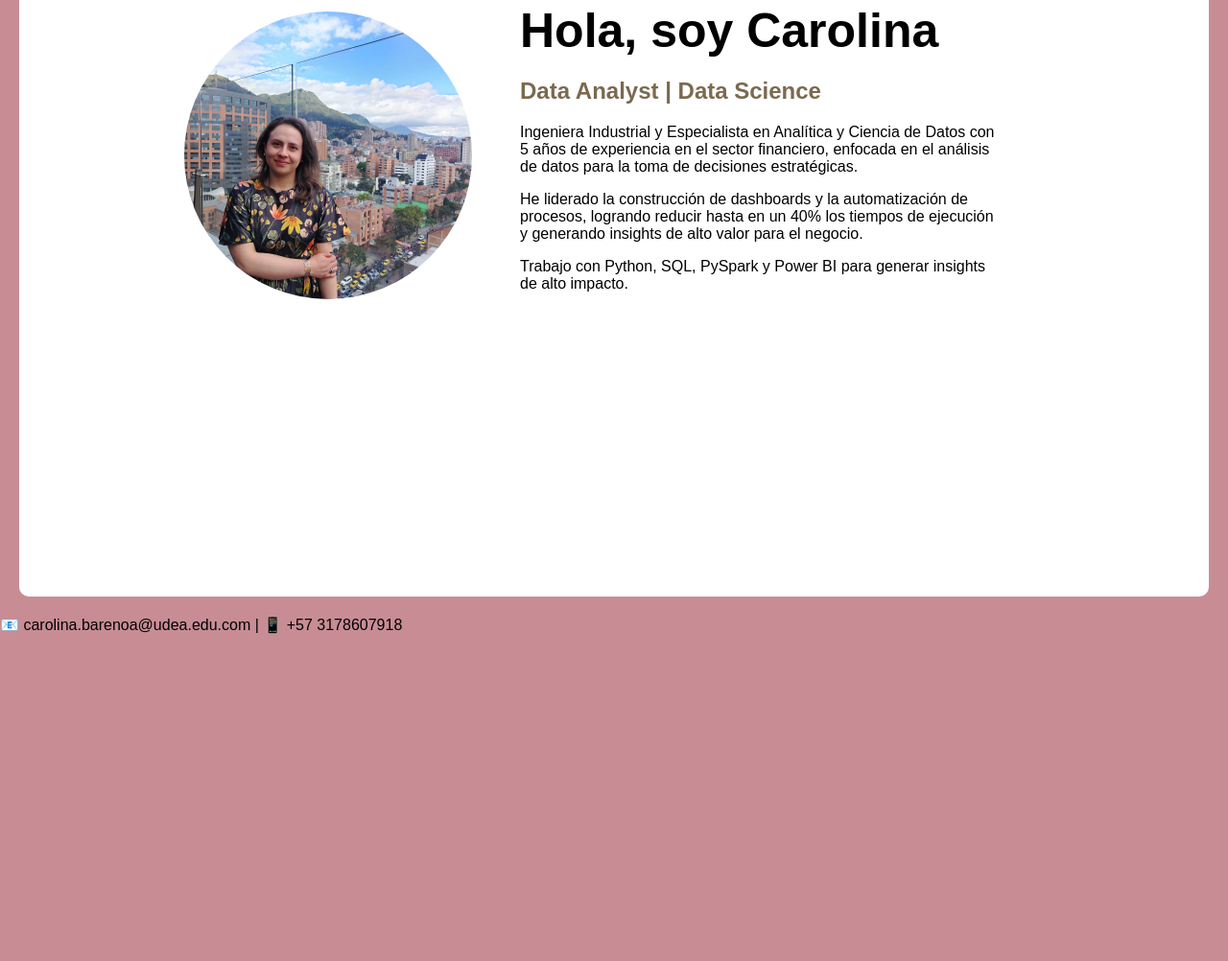
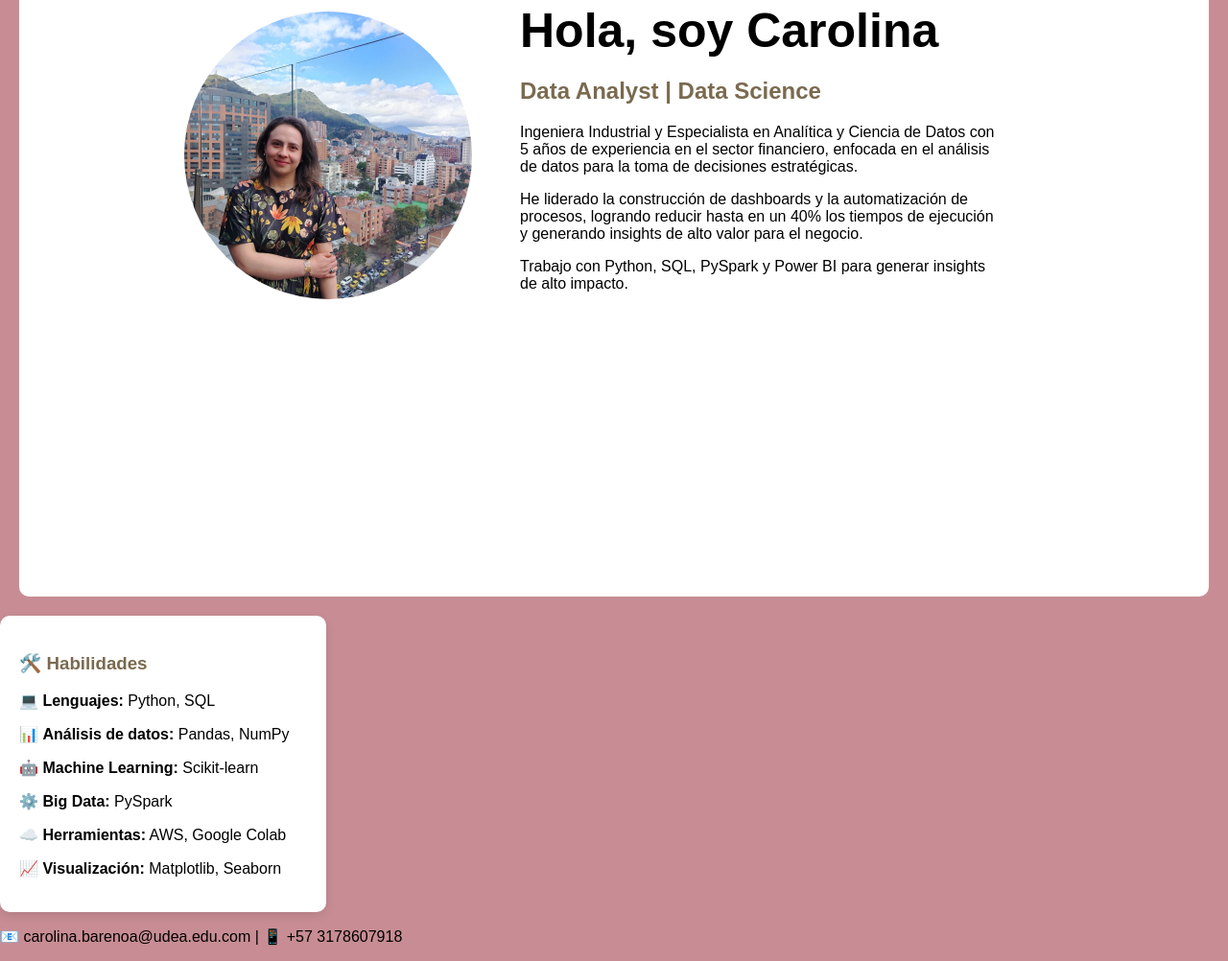
Before and after one commit to cabareno/MyCV, a plain HTML site: page index.html in a window 1280 px wide. Shown: the part 378-1380 px from the top of the page at 96% size. Before the commit the page ends 1055 px from the top, so only its background shows below. Drawn offline with Linux system fonts and the light colour scheme.

Commit message:
ajuste habilidades

```diff
--- a/index.html
+++ b/index.html
@@ -71,17 +71,17 @@
     <p>INGENIERA INDUSTRIAL - Universidad Pedagogica y Tecnologica de Colombia | 2015</p>
 </section>
 
-<section id="Habilidades" class="seccion">
-    <button class="volver" onclick="volverInicio()">← Volver</button>
-    <h2>Habilidades</h2>
-    <ul class="skills">
-        <li>Python</li>
-        <li>SQL</li>
-        <li>Power BI</li>
-        <li>Excel</li>
-        <li>AWS</li>
-    </ul>
-</section>
+<div class="card">
+  <h3>🛠️ Habilidades</h3>
+
+  <p>💻 <strong>Lenguajes:</strong> Python, SQL</p>
+  <p>📊 <strong>Análisis de datos:</strong> Pandas, NumPy</p>
+  <p>🤖 <strong>Machine Learning:</strong> Scikit-learn</p>
+  <p>⚙️ <strong>Big Data:</strong> PySpark</p>
+  <p>☁️ <strong>Herramientas:</strong> AWS, Google Colab</p>
+  <p>📈 <strong>Visualización:</strong> Matplotlib, Seaborn</p>
+
+</div>
 
 <section id="Proyectos" class="seccion">
     <button class="volver" onclick="volverInicio()">← Volver</button>
```
